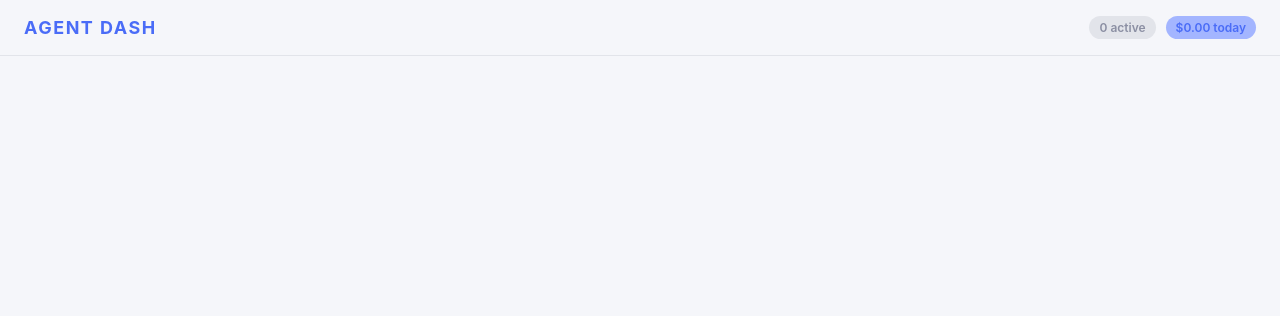
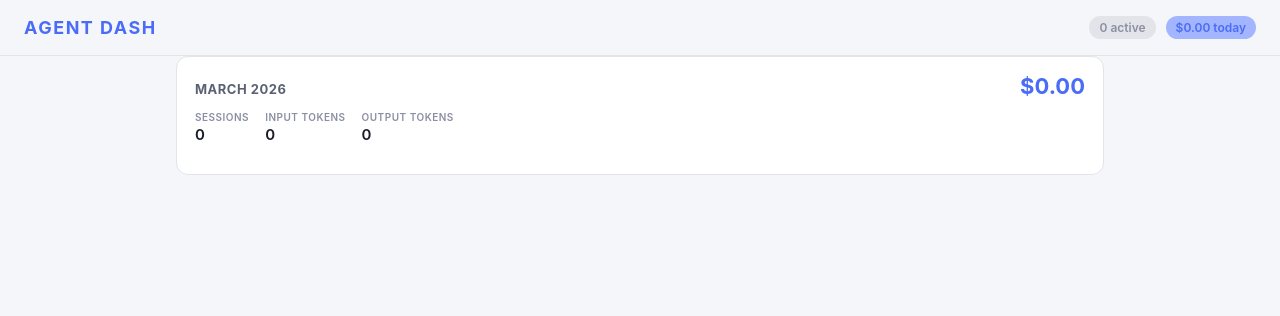
Before and after one commit to JohnSkiffington/Agent_Dashboard, a Flask app: page / in a window 1280 px wide. Shown: the top 316 px of the page. Run offline with Flask 3, Linux system fonts and the light colour scheme; data that the repository does not hold is empty.

Commit message:
Add monthly usage summary with daily cost chart
Shows total sessions, token counts, and estimated cost for the
current month. Includes a daily bar chart so usage patterns are
visible at a glance — helpful for anticipating subscription limits.

Co-Authored-By: Claude Opus 4.6 (1M context) <noreply@anthropic.com>

```diff
--- a/app.py
+++ b/app.py
@@ -55,12 +55,15 @@ def api_sessions():
             if s.get("started_at", 0) >= today_start_ms:
                 total_cost_today += s.get("estimated_cost_usd") or 0.0
 
+    monthly = db.get_monthly_summary()
+
     return jsonify({
         "projects": dict(sorted(projects.items())),
         "summary": {
             "total_active": total_active,
             "total_cost_today_usd": round(total_cost_today, 2),
         },
+        "monthly": monthly,
     })
 
 
--- a/db.py
+++ b/db.py
@@ -206,6 +206,67 @@ def get_active_session_ids():
     return [r["session_id"] for r in rows]
 
 
+def get_monthly_summary():
+    """Get token and cost totals for the current month, plus daily breakdown."""
+    conn = get_conn()
+    import calendar
+    now = time.localtime()
+    month_start_ms = int(time.mktime((now.tm_year, now.tm_mon, 1, 0, 0, 0, 0, 0, -1)) * 1000)
+
+    # Monthly totals
+    row = conn.execute("""
+        SELECT
+            COUNT(DISTINCT s.session_id) as session_count,
+            COALESCE(SUM(t.total_input_tokens), 0) as input_tokens,
+            COALESCE(SUM(t.total_output_tokens), 0) as output_tokens,
+            COALESCE(SUM(t.total_cache_read), 0) as cache_read,
+            COALESCE(SUM(t.total_cache_create), 0) as cache_create,
+            COALESCE(SUM(t.estimated_cost_usd), 0) as total_cost
+        FROM sessions s
+        LEFT JOIN token_totals t ON s.session_id = t.session_id
+        WHERE s.started_at >= ?
+    """, (month_start_ms,)).fetchone()
+
+    # Daily breakdown for the current month
+    days = []
+    _, days_in_month = calendar.monthrange(now.tm_year, now.tm_mon)
+    for day in range(1, days_in_month + 1):
+        day_start_ms = int(time.mktime((now.tm_year, now.tm_mon, day, 0, 0, 0, 0, 0, -1)) * 1000)
+        day_end_ms = day_start_ms + 86400000
+        day_row = conn.execute("""
+            SELECT
+                COUNT(DISTINCT s.session_id) as sessions,
+                COALESCE(SUM(t.total_input_tokens), 0) + COALESCE(SUM(t.total_cache_read), 0) as input_tokens,
+                COALESCE(SUM(t.total_output_tokens), 0) as output_tokens,
+                COALESCE(SUM(t.estimated_cost_usd), 0) as cost
+            FROM sessions s
+            LEFT JOIN token_totals t ON s.session_id = t.session_id
+            WHERE s.started_at >= ? AND s.started_at < ?
+        """, (day_start_ms, day_end_ms)).fetchone()
+
+        if day_row["sessions"] > 0:
+            days.append({
+                "date": f"{now.tm_year}-{now.tm_mon:02d}-{day:02d}",
+                "sessions": day_row["sessions"],
+                "input_tokens": day_row["input_tokens"],
+                "output_tokens": day_row["output_tokens"],
+                "cost": round(day_row["cost"], 2),
+            })
+
+    conn.close()
+
+    return {
+        "month": f"{now.tm_year}-{now.tm_mon:02d}",
+        "session_count": row["session_count"],
+        "input_tokens": row["input_tokens"],
+        "output_tokens": row["output_tokens"],
+        "cache_read": row["cache_read"],
+        "cache_create": row["cache_create"],
+        "total_cost": round(row["total_cost"], 2),
+        "days": days,
+    }
+
+
 if __name__ == "__main__":
     init_db()
     print(f"Database initialized at {DB_PATH}")
--- a/static/dash.js
+++ b/static/dash.js
@@ -140,6 +140,61 @@ function renderProject(name, project) {
     `;
 }
 
+function renderMonthly(monthly) {
+    if (!monthly) return "";
+
+    const monthName = new Date(monthly.month + "-01").toLocaleDateString("en-US", { month: "long", year: "numeric" });
+    const totalIn = (monthly.input_tokens || 0) + (monthly.cache_read || 0);
+    const totalOut = monthly.output_tokens || 0;
+    const sessions = monthly.session_count || 0;
+    const days = monthly.days || [];
+
+    // Build bar chart
+    const maxCost = Math.max(...days.map(d => d.cost), 0.01);
+    let barsHtml = "";
+    if (days.length > 0) {
+        barsHtml = days.map(d => {
+            const height = Math.max(2, (d.cost / maxCost) * 44);
+            const label = `${d.date}: ${d.sessions} sessions, $${d.cost.toFixed(2)}`;
+            return `<div class="daily-bar" style="height: ${height}px" title="${escapeHtml(label)}"></div>`;
+        }).join("");
+    }
+
+    const firstDay = days.length > 0 ? days[0].date.split("-")[2] : "";
+    const lastDay = days.length > 0 ? days[days.length - 1].date.split("-")[2] : "";
+
+    return `
+        <div class="monthly-card">
+            <div class="monthly-header">
+                <span class="monthly-title">${escapeHtml(monthName)}</span>
+                <span class="monthly-cost">${formatCost(monthly.total_cost)}</span>
+            </div>
+            <div class="monthly-stats">
+                <div class="monthly-stat">
+                    <span class="stat-label">Sessions</span>
+                    <span class="stat-value">${sessions}</span>
+                </div>
+                <div class="monthly-stat">
+                    <span class="stat-label">Input tokens</span>
+                    <span class="stat-value">${formatTokens(totalIn)}</span>
+                </div>
+                <div class="monthly-stat">
+                    <span class="stat-label">Output tokens</span>
+                    <span class="stat-value">${formatTokens(totalOut)}</span>
+                </div>
+            </div>
+            ${days.length > 0 ? `
+                <div class="daily-bar-chart">${barsHtml}</div>
+                <div class="daily-bar-label">
+                    <span>${firstDay}</span>
+                    <span>daily cost</span>
+                    <span>${lastDay}</span>
+                </div>
+            ` : ""}
+        </div>
+    `;
+}
+
 function escapeHtml(text) {
     const div = document.createElement("div");
     div.textContent = text;
@@ -160,6 +215,9 @@ async function refresh() {
 
         document.getElementById("cost-today").textContent =
             formatCost(data.summary.total_cost_today_usd) + " today";
+
+        // Render monthly summary
+        document.getElementById("monthly-summary").innerHTML = renderMonthly(data.monthly);
 
         // Render projects
         const dashboard = document.getElementById("dashboard");
--- a/static/style.css
+++ b/static/style.css
@@ -271,6 +271,95 @@ main {
     color: var(--text-muted);
 }
 
+/* Monthly Summary */
+.monthly-card {
+    background: var(--bg-card);
+    border: 1px solid var(--border);
+    border-radius: var(--radius);
+    margin: 0 16px 16px;
+    padding: 16px 18px;
+    max-width: 928px;
+    margin-left: auto;
+    margin-right: auto;
+}
+
+.monthly-header {
+    display: flex;
+    justify-content: space-between;
+    align-items: baseline;
+    margin-bottom: 12px;
+}
+
+.monthly-title {
+    font-size: 13px;
+    font-weight: 700;
+    text-transform: uppercase;
+    letter-spacing: 0.5px;
+    color: var(--text-dim);
+}
+
+.monthly-cost {
+    font-size: 22px;
+    font-weight: 700;
+    color: var(--accent);
+}
+
+.monthly-stats {
+    display: flex;
+    flex-wrap: wrap;
+    gap: 16px;
+    margin-bottom: 14px;
+}
+
+.monthly-stat {
+    display: flex;
+    flex-direction: column;
+    gap: 2px;
+}
+
+.monthly-stat .stat-label {
+    font-size: 10px;
+    font-weight: 600;
+    text-transform: uppercase;
+    letter-spacing: 0.5px;
+    color: var(--text-muted);
+}
+
+.monthly-stat .stat-value {
+    font-size: 15px;
+    font-weight: 600;
+    color: var(--text);
+}
+
+.daily-bar-chart {
+    display: flex;
+    align-items: flex-end;
+    gap: 2px;
+    height: 48px;
+    margin-top: 8px;
+}
+
+.daily-bar {
+    flex: 1;
+    min-width: 4px;
+    background: var(--accent);
+    border-radius: 2px 2px 0 0;
+    opacity: 0.7;
+    position: relative;
+}
+
+.daily-bar:hover {
+    opacity: 1;
+}
+
+.daily-bar-label {
+    display: flex;
+    justify-content: space-between;
+    margin-top: 4px;
+    font-size: 9px;
+    color: var(--text-muted);
+}
+
 /* Responsive: two columns on wider screens */
 @media (min-width: 680px) {
     main {
--- a/templates/index.html
+++ b/templates/index.html
@@ -17,6 +17,8 @@
         </div>
     </header>
 
+    <section id="monthly-summary"></section>
+
     <main id="dashboard">
         <div class="loading">Loading...</div>
     </main>
```
